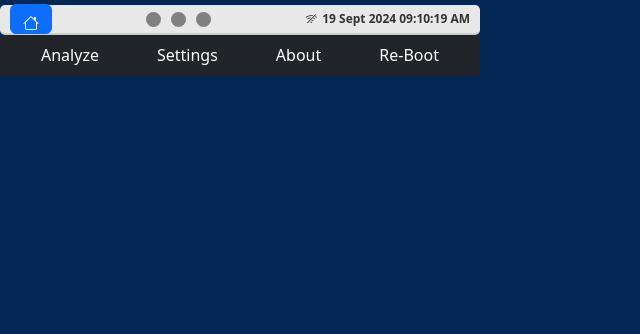
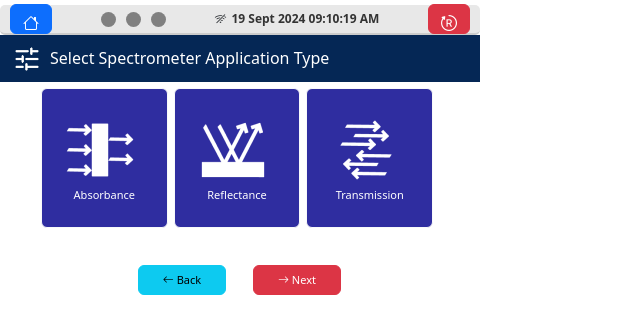
Before and after one commit to SanchithaUdana/Spectrometer-Project, a Flask app: page /appType in a window 1280 px wide. Shown: the top 334 px of the page, without its empty margins (0-640 px from the left). Run offline with Flask 3, Linux system fonts and the light colour scheme.

Commit message:
spectrum type ui created

```diff
--- a/app.py
+++ b/app.py
@@ -43,7 +43,7 @@ def generate_plot():
 
 @app.route('/')
 def splash():
-    return render_template('splash.html')
+    return render_template('statSegments/splash.html')
 
 
 @app.route('/navigate_to_index')
--- a/static/style.css
+++ b/static/style.css
@@ -150,7 +150,6 @@ body {
 }
 
 /*chart css*/
-
 #live-chart {
     width: 100%;
     height: 261px;
@@ -161,3 +160,57 @@ iframe {
     width: 420%;
     height: 60px; /* Adjust the height to fit your status bar */
 }
+
+/*apptype css*/
+.main-div {
+    height: 243px;
+    width: 480px;
+    display: flex;
+    flex-direction: column;
+    /*border: 1px solid #ddd; !* Optional: border for visual reference *!*/
+}
+
+.top-div, .bottom-div {
+    flex: 1;
+    display: flex;
+    align-items: center;
+}
+
+.top-div {
+    justify-content: space-between;
+    padding: 6px;
+    margin-left: 20px;
+    margin-right: 50px;
+}
+
+.bottom-div {
+    justify-content: space-between;
+    padding: 6px;
+    margin-left: 120px;
+    margin-right: 145px;
+}
+
+.btn-custom {
+    flex: 1;
+    margin: 0 3px; /* Adjust horizontal spacing between buttons */
+    height: 243px; /* Fill container height */
+    width: 470px;
+    font-size: 11px; /* Adjust font size as needed */
+    color: white;
+    background-color: #2F2DA0;
+}
+
+.top-div .btn-custom {
+    height: 100%; /* Adjust height for top buttons */
+}
+
+.bottom-div .btn-custom {
+    height: 100%; /* Adjust height for bottom buttons */
+    font-size: 11px;
+}
+
+@media (max-width: 480px) {
+    .btn-custom {
+        font-size: 13px; /* Smaller font size for small screens */
+    }
+}
--- a/templates/analyze.html
+++ b/templates/analyze.html
@@ -15,9 +15,9 @@
 <body>
 
 <!-- Status Bar -->
-{% include 'statusBar.html' %}
+{% include 'statSegments/statusBar.html' %}
 {#navigation bar#}
-{% include 'navigation.html' %}
+{% include 'statSegments/navigation.html' %}
 
   <!-- Main content area -->
   <div class="content bg-white">
--- a/templates/appType.html
+++ b/templates/appType.html
@@ -8,22 +8,75 @@
     <link href="https://cdn.jsdelivr.net/npm/bootstrap-icons/font/bootstrap-icons.css" rel="stylesheet">
     <link href="https://cdn.jsdelivr.net/npm/bootstrap@5.3.0-alpha1/dist/css/bootstrap.min.css" rel="stylesheet">
     <link rel="stylesheet" href="{{ url_for('static', filename='style.css') }}">
+    <style>
+        body {
+            background-color: white;
+        }
+
+        .btn-click {
+            transition: background-color 0.3s ease; /* Smooth transition for color change */
+        }
+
+        .btn-click:active, .btn-custom:focus {
+            background-color: #5E5BEA; /* Change color when button is clicked */
+
+        }
+    </style>
 
 </head>
 <body>
 
 
 <!-- Status Bar -->
-{% include 'statusBar.html' %}
-<!-- navigation Bar -->
-{% include 'navigation.html' %}
+{% include 'statSegments/statusBar.html' %}
+
+<!-- navigation bar place spectrum type -->
+<nav class="navbar navbar-expand-sm" style="height: 47px; background-color: #052755">
+    <div class="container-fluid d-flex align-items-center justify-content-start">
+        <img src="static/selectSpectro.png" alt="Icon" width="30" height="30" class="me-2">
+        <h6 class="mb-0" style="color: white;">Select Spectrometer Application Type</h6>
+    </div>
+</nav>
 
 
 <!-- Main content area -->
-<div class="container mt-4 container-custom">
+<div class="container">
+    <div class="main-div">
+        <!-- Top Section -->
+        <div class="top-div">
 
+            <button href="#" class="btn btn-light btn-custom btn-click" style="width: 104px; height: 140px">
+                <img src="static/adaption.png" alt="Icon" width="74px" height="74px" class="me-2">
+                Absorbance
+            </button>
 
+            <button href="#" class="btn btn-light btn-custom btn-click" style="width: 104px; height: 140px">
+                <img src="static/Reflectance.png" alt="Icon" width="74px" height="74px" class="me-2">
+                Reflectance
+            </button>
 
+            <button href="#" class="btn btn-light btn-custom btn-click" style="width: 104px; height: 140px">
+                <img src="static/Transmission.png" alt="Icon" width="74px" height="74px" class="me-2">
+                Transmission
+            </button>
+
+        </div>
+
+        <!-- Bottom Section -->
+        <div class="bottom-div align-content-center">
+            <a href="{{ url_for('navigate_to_index') }}">
+                <button class="btn btn-info bi bi-arrow-left" style="width: 88px; height: 30px; font-size: 11px">
+                    Back
+                </button>
+            </a>
+
+            <a href="#">
+                <button class="btn btn-danger bi bi-arrow-right" style="width: 88px; height: 30px; font-size: 11px">
+                    Next
+                </button>
+            </a>
+        </div>
+    </div>
 </div>
 
 
--- a/templates/navigation.html
+++ b/templates/statSegments/navigation.html
@@ -1,5 +1,5 @@
 {#navigation bar#}
- <nav class="navbar navbar-expand-lg navbar-dark bg-dark">
+ <nav class="navbar navbar-expand-lg navbar-dark bg-dark" style="height: 47px">
   <div class="container-fluid justify-content-around">
 {#    <a class="nav-link text-white" href="{{ url_for('navigate_to_index') }}">Home</a>#}
     <a class="nav-link text-white" href="{{ url_for('analyze') }}">Analyze</a>
--- /dev/null
+++ b/templates/statSegments/statusBar.html
@@ -0,0 +1,84 @@
+<div class="status-bar" style="height: 30px">
+
+    <!-- Home Button -->
+    <div>
+        <a class="btn btn-primary bi bi-house" href="{{ url_for('navigate_to_index') }}" role="button"
+           style="height:30px;"></a>
+    </div>
+
+    <!-- system status -->
+    <div class="status-bar-icons">
+        <i class="icon-gray"></i>
+        <i class="icon-gray"></i>
+        <i class="icon-gray"></i>
+    </div>
+
+    <!-- Wifi Connectivity -->
+    <div class="status-bar-info">
+        <i id="wifi-icon" class="icon-gray bi bi-wifi-off"></i>
+        <span id="status-time">Loading ...</span>
+    </div>
+
+    <div>
+        <a class="btn btn-danger bi bi-bootstrap-reboot" style="height: 30px" href="#" data-bs-toggle="modal"
+           data-bs-target="#rebootModal"></a> <!-- Open modal -->
+    </div>
+
+
+</div>
+
+
+{#update time and date#}
+<script>
+    function updateDateTime() {
+        const dateTimeSpan = document.getElementById('status-time');
+        const now = new Date();
+
+        // Format the date and time
+        const date = now.toLocaleDateString('en-GB', {year: 'numeric', month: 'short', day: 'numeric'});
+        const time = now.toLocaleTimeString('en-US', {hour: '2-digit', minute: '2-digit', second: '2-digit'});
+
+        // Set the formatted date and time to the HTML element
+        dateTimeSpan.textContent = `${date} ${time}`;
+    }
+
+    // Call the function once to initialize
+    updateDateTime();
+
+    // Update the date and time every second
+    setInterval(updateDateTime, 1000);
+</script>
+
+
+<!-- Bootstrap JS Bundle with Popper -->
+<script src="https://cdn.jsdelivr.net/npm/bootstrap@5.3.0-alpha1/dist/js/bootstrap.bundle.min.js"></script>
+
+
+{#reboot section#}
+<!-- Bootstrap Modal -->
+<div class="modal fade" id="rebootModal" tabindex="-1" aria-labelledby="rebootModalLabel" aria-hidden="true">
+    <div class="modal-dialog">
+        <div class="modal-content">
+            <div class="modal-header">
+                <h5 class="modal-title" id="rebootModalLabel">Confirm Re-Boot</h5>
+                <button type="button" class="btn-close" data-bs-dismiss="modal" aria-label="Close"></button>
+            </div>
+            <div class="modal-body">
+                Are you sure you want to reboot the application?
+            </div>
+            <div class="modal-footer">
+                <button type="button" class="btn btn-secondary" data-bs-dismiss="modal">Cancel</button>
+                <button type="button" class="btn btn-primary" id="confirmReboot">Confirm</button>
+            </div>
+        </div>
+    </div>
+</div>
+
+{#script event listener for confirm button#}
+<script>
+    // Event listener for the confirm button inside the modal
+    document.getElementById('confirmReboot').addEventListener('click', function () {
+        // Redirect to the splash page
+        window.location.href = "{{ url_for('splash') }}";
+    });
+</script>
```
Also changed, not shown: templates/index.html (+2 -57 lines), templates/statusBar.html (deleted, +0 -49 lines), static/Reflectance.png (added), static/Transmission.png (added), static/adaption.png (added), static/next.png (added), static/selectSpectro.png (added), templates/statSegments/indexContent.html (renamed from templates/indexContent.html), templates/statSegments/splash.html (renamed from templates/splash.html). Lines whose indentation alone changed are shown as unchanged.
